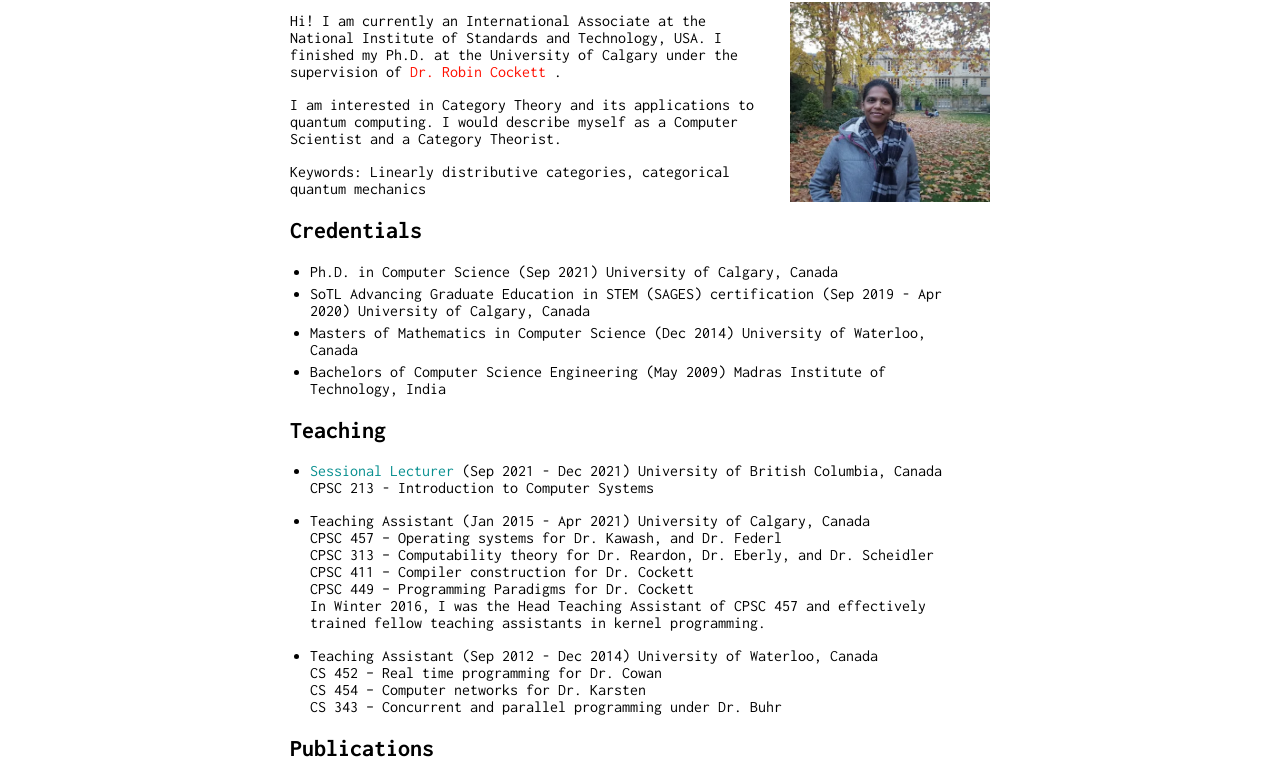
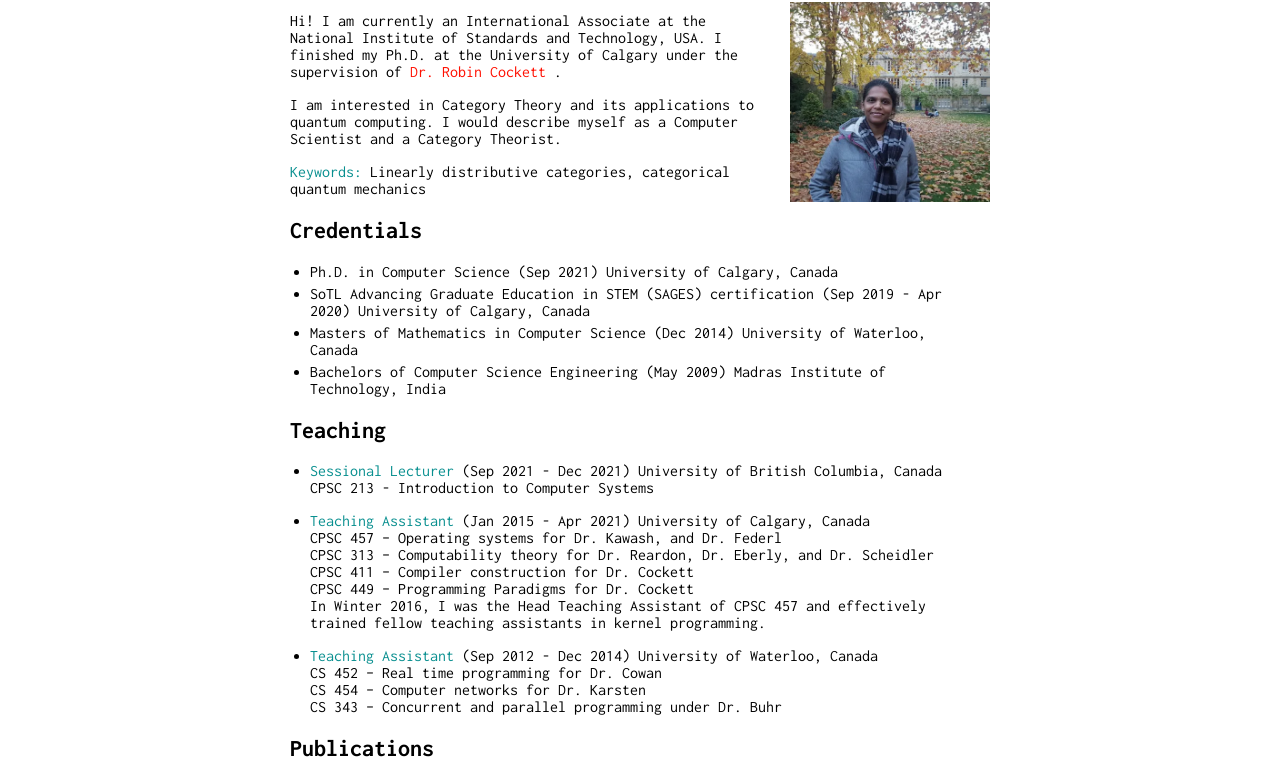
Before and after one commit to priyaasrini/priyaasrini.github.io, a Jekyll site: the page built from index.md, in a window 1280 px wide. Shown: the part 164-923 px from the top of the page. Built offline with Jekyll 4.4.1, drawn with Linux system fonts in a browser that asks for light colours; our own code applies the rules of GitHub Pages for plain Markdown files; some of the changed lines change nothing that is shown.

Commit message:
Side heading color solved

```diff
--- a/index.md
+++ b/index.md
@@ -10,7 +10,7 @@ Hi! I am currently an International Associate at the National Institute of Stand
 
 I am interested in Category Theory and its applications to quantum computing. I would describe myself as a Computer Scientist and a Category Theorist.
 
-Keywords: Linearly distributive categories, categorical quantum mechanics
+<span id="sideheading"> Keywords: </span> Linearly distributive categories, categorical quantum mechanics
 
 ## Credentials
 
@@ -22,14 +22,14 @@ Keywords: Linearly distributive categories, categorical quantum mechanics
 ## Teaching
 
 * <span id="sideheading"> Sessional Lecturer </span> (Sep 2021 - Dec 2021) University of British Columbia, Canada <br> CPSC 213 - Introduction to Computer Systems
-* Teaching Assistant (Jan 2015 - Apr 2021) University of Calgary, Canada <br>
+* <span id="sideheading"> Teaching Assistant </span> (Jan 2015 - Apr 2021) University of Calgary, Canada <br>
 CPSC 457 – Operating systems for Dr. Kawash, and Dr. Federl <br>
 CPSC 313 – Computability theory for Dr. Reardon, Dr. Eberly, and Dr. Scheidler  <br>
 CPSC 411 – Compiler construction for Dr. Cockett <br>
 CPSC 449 – Programming Paradigms for Dr. Cockett <br>
 In Winter 2016, I was the Head Teaching Assistant of CPSC 457 and effectively trained fellow teaching assistants in kernel programming.
 
-* Teaching Assistant (Sep 2012 - Dec 2014) University of Waterloo, Canada <br>
+* <span id="sideheading">Teaching Assistant </span> (Sep 2012 - Dec 2014) University of Waterloo, Canada <br>
 CS 452 – Real time programming for Dr. Cowan <br>
 CS 454 – Computer networks for Dr. Karsten <br>
 CS 343 – Concurrent and parallel programming under Dr. Buhr <br>
```
